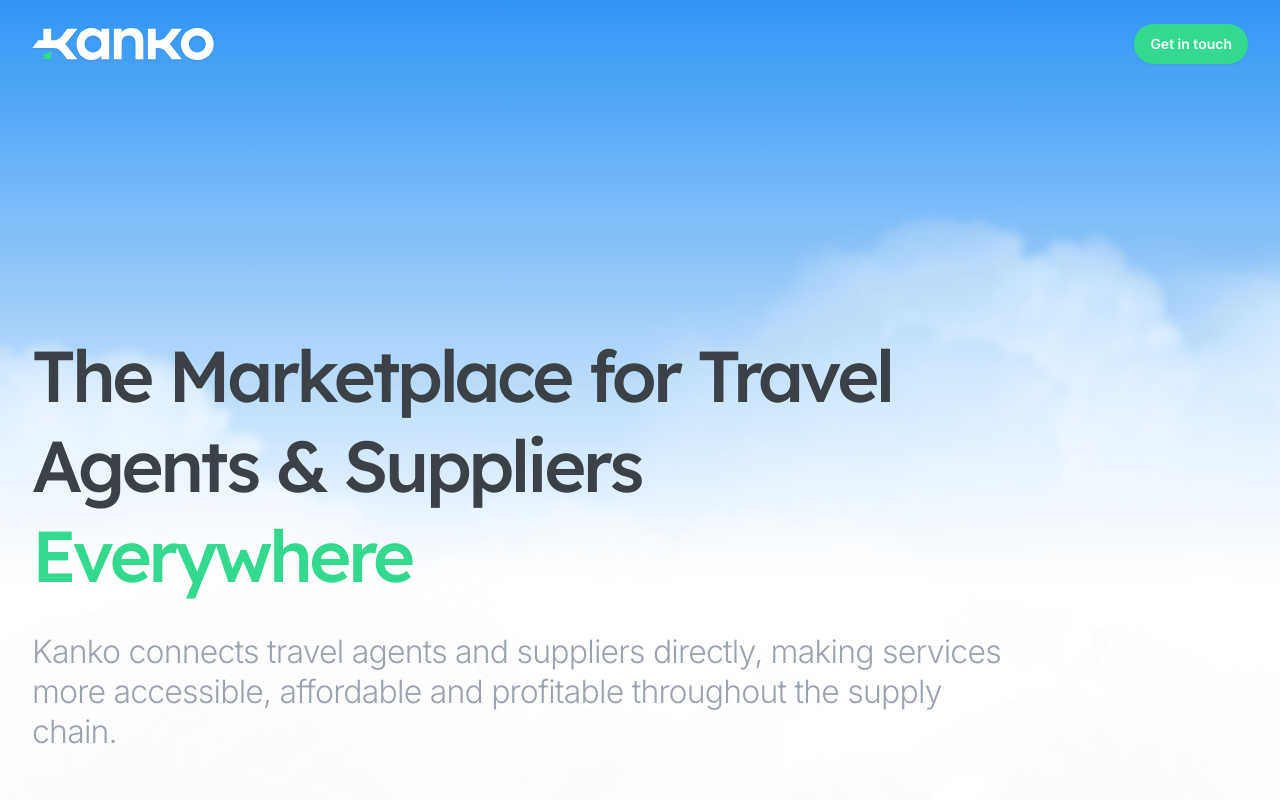
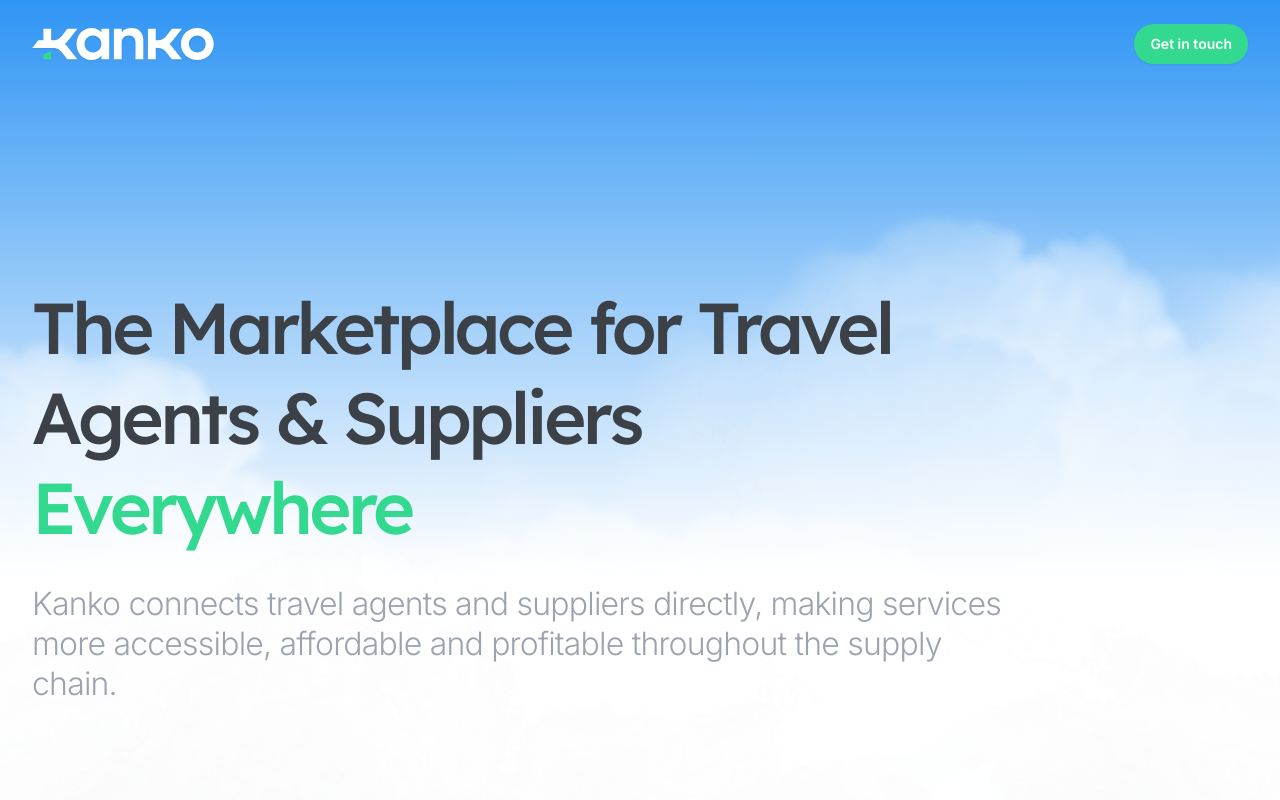
Before and after one commit to kanko-travel/kanko-website, a Next.js app: page / in a window 1280 px wide. Shown: the top 800 px of the page. Built offline with nearby package versions, Linux system fonts and the light colour scheme.

Commit message:
adjusted paddings

```diff
--- a/src/components/FeaturesMain.tsx
+++ b/src/components/FeaturesMain.tsx
@@ -123,7 +123,7 @@
 
 export default function FeaturesMain() {
   return (
-    <div className="w-full pt-24">
+    <div className="w-full pt-16">
       <Container>
         <div className="mx-auto sm:space-y-8">
           <Suspense>
--- a/src/components/Hero.tsx
+++ b/src/components/Hero.tsx
@@ -36,7 +36,7 @@
 export function Hero() {
   return (
     <div
-      className="relative flex min-h-screen w-full items-center sm:items-end sm:pb-12"
+      className="relative flex min-h-screen w-full items-center sm:items-end sm:py-24"
       style={{
         background:
           'linear-gradient(180deg, #2f95f4, rgb(255, 255, 255) 72.08%)',
@@ -64,7 +64,7 @@
           >
             <motion.h1
               variants={textVariants}
-              className="text-kanko-grey w-full text-left font-display text-4xl font-medium tracking-tighter sm:text-6xl lg:text-7xl"
+              className="text-kanko-grey w-full text-left font-display text-4xl font-medium tracking-tighter sm:text-6xl sm:leading-tight lg:text-7xl"
             >
               The Marketplace for Travel Agents & Suppliers{' '}
               <span className="text-kanko-green">Everywhere</span>
@@ -72,7 +72,7 @@
             </motion.h1>
             <motion.p
               variants={textVariants}
-              className="mt-6 w-full text-left text-lg font-light leading-snug tracking-tight text-gray-400 opacity-75 sm:text-2xl lg:mt-8 lg:text-3xl"
+              className="mt-6 w-full text-left text-xl font-light leading-snug tracking-tight text-gray-400 opacity-75 sm:text-2xl lg:mt-8 lg:text-3xl"
             >
               Kanko connects travel agents and suppliers directly, making
               services more accessible, affordable and profitable throughout the
```
